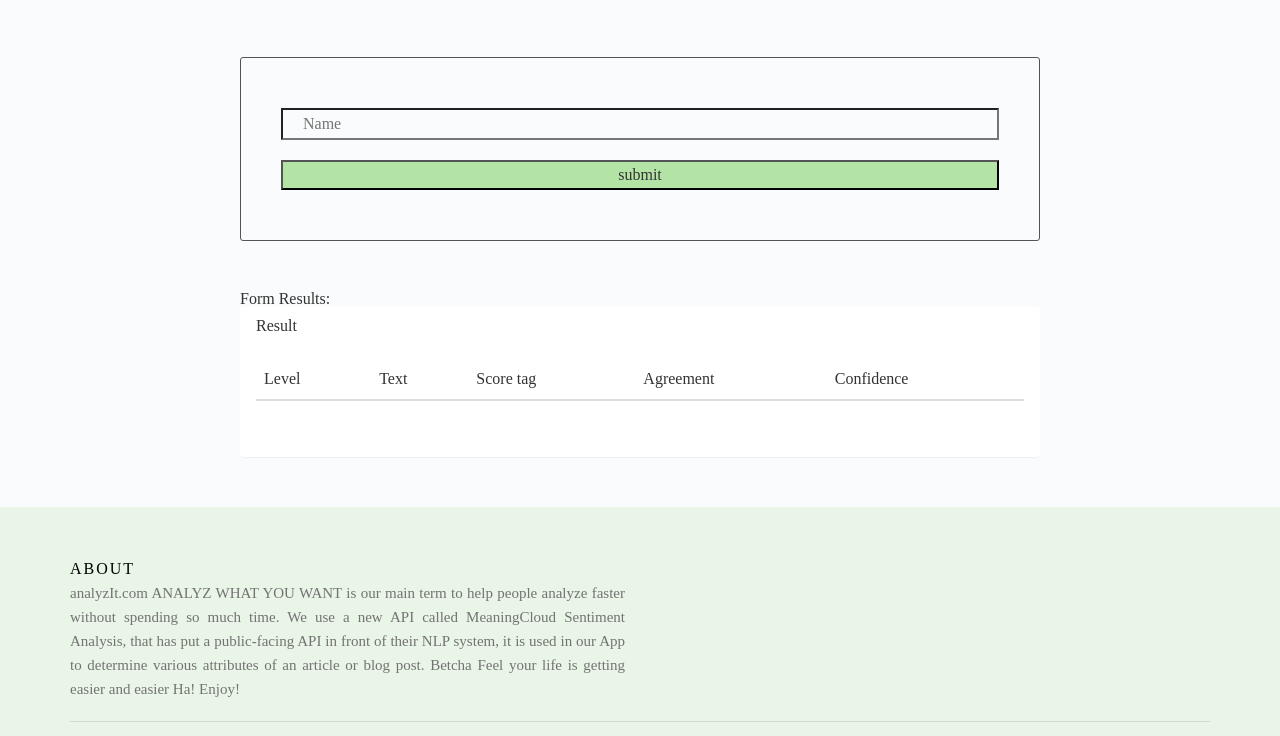
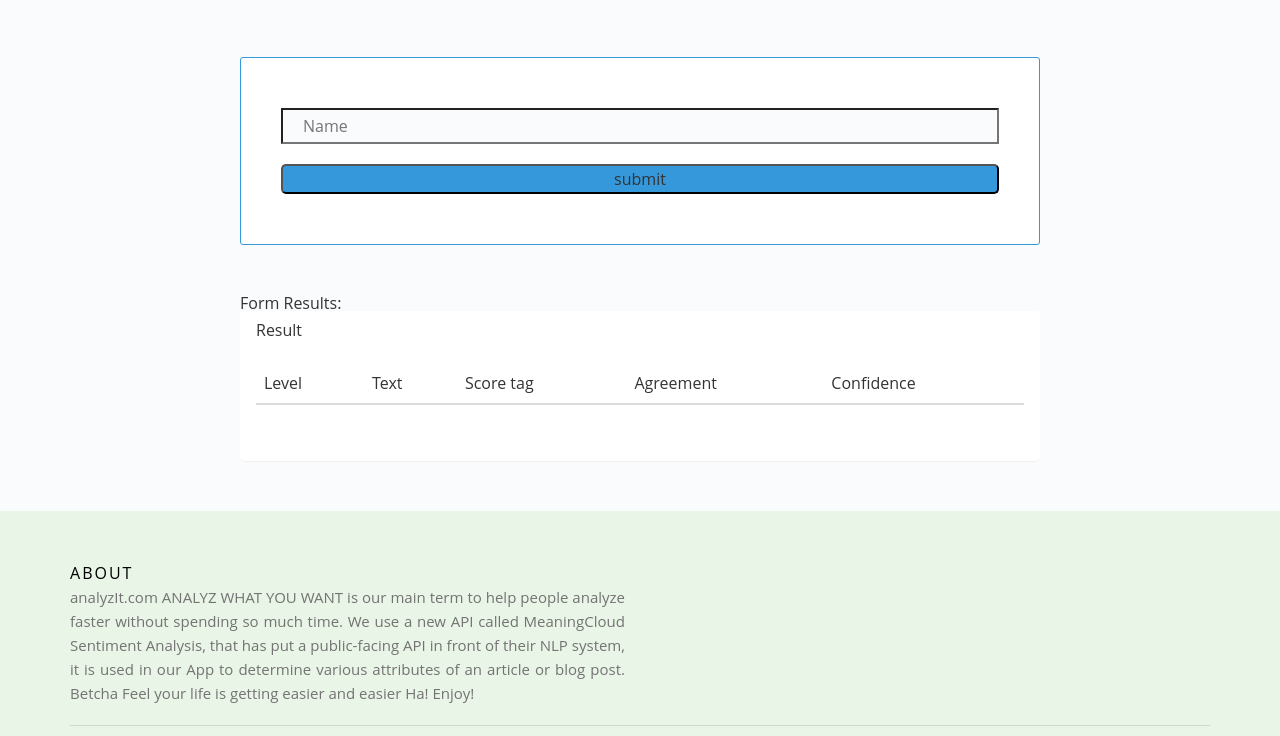
Before and after one commit to mohamed00Sayed/evaluate-news-nlp, a website built with webpack: page src/client/views/index.html in a window 1280 px wide. Shown: the part 55-791 px from the top of the page. Built offline with nearby package versions, Linux system fonts and the light colour scheme; some icons are missing.

Commit message:
refactor: edit styles

```diff
--- a/src/client/styles/base.scss
+++ b/src/client/styles/base.scss
@@ -9,6 +9,7 @@ $body-background: #fafbfc;
 
 body {
   @include body-mixin;
+  font-family: 'Open Sans',Arial,sans-serif;
   main {
     flex: 2;
   }
--- a/src/client/styles/form.scss
+++ b/src/client/styles/form.scss
@@ -1,9 +1,10 @@
-$button-background: #b4e3a6;
+$button-background: #3498db;
 $button-hover: #e9f5e6;
 $body-background: #fafbfc;
 
 %form-holder{
-  border: 1px solid #545454;
+  background-color: white;
+  border: 1px solid #3498db;
   border-radius: 3px;
   padding: 40px;
 }
@@ -24,6 +25,7 @@ form {
       background-color: $button-hover;
       cursor: pointer;
     }
+    border-radius: 5px;
   }
 
   input[type='text']{
```
